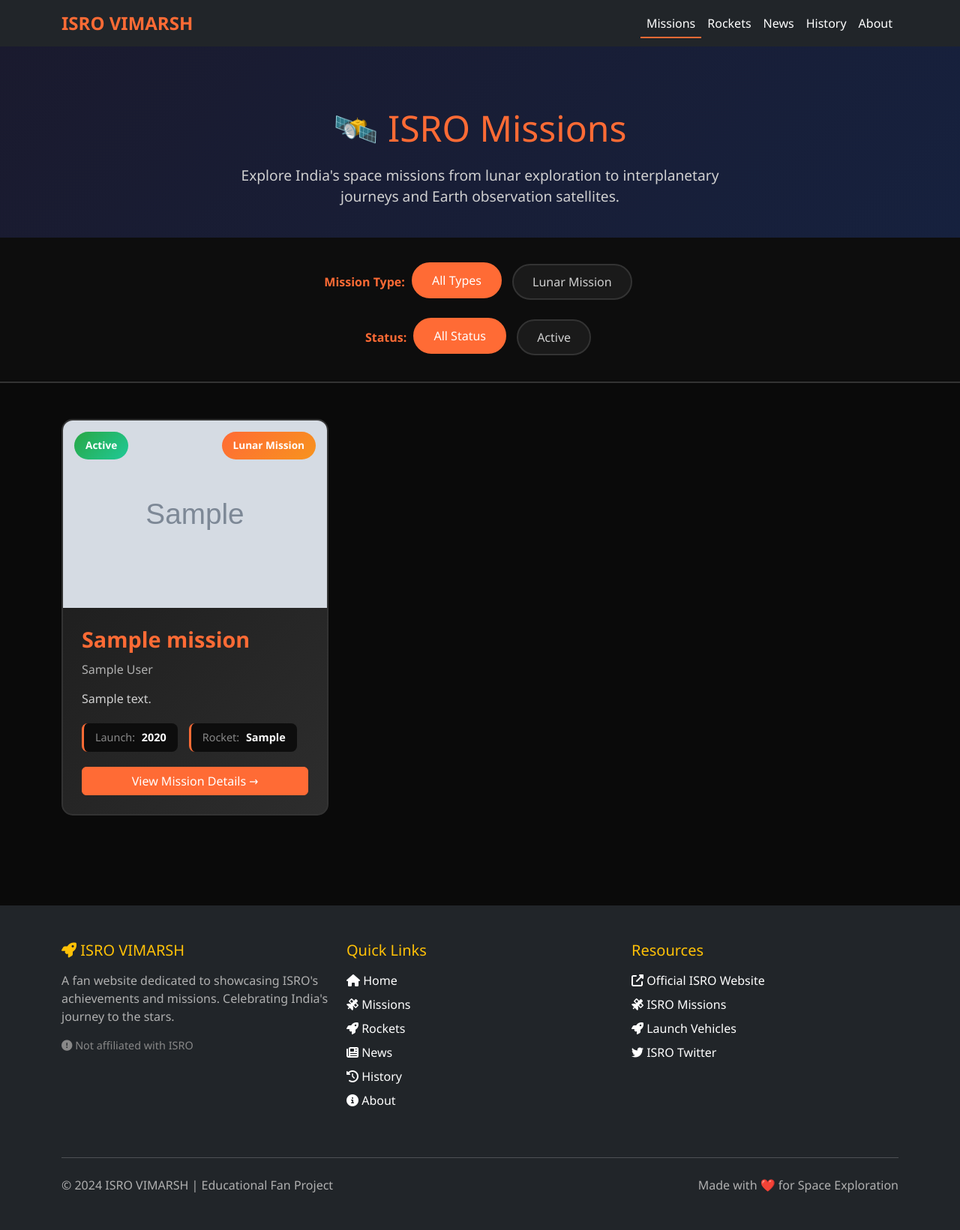
After one commit to with-mridul/isro-vimarsh, a Django app: page /missions/ in a window 1280 px wide. The commit adds this page. Shown: the whole page at 75% size. Run offline with Django 5.2, Linux system fonts and the light colour scheme; tables that the repository leaves empty hold one stand-in row (values such as "Sample post"); grey boxes marked "Sample" are stand-in pictures.

Commit message:
added a mission page

```diff
--- a/homepage/views.py
+++ b/homepage/views.py
@@ -5,7 +5,7 @@ from rockets.models import Rocket
 from .models import IsroAchievement
 
 def home(request):
-    featured_missions = Mission.objects.filter(featured_on_homepage=True).order_by('homepage_order')[:3]
+    featured_missions = Mission.objects.filter(featured_on_homepage=True).order_by('homepage_order')[:6]
     latest_news = NewsArticle.objects.filter(is_published=True)[:3]
 
     # Stats for quick glance section
--- a/isro_site/urls.py
+++ b/isro_site/urls.py
@@ -24,6 +24,7 @@ urlpatterns = [
     path('', include('homepage.urls')),
     path('rockets/', include('rockets.urls')),
     path('news/', include('news.urls')),
+    path('missions/', include('missions.urls')),
 ]
 
 # Serve media files in development
--- /dev/null
+++ b/missions/urls.py
@@ -0,0 +1,9 @@
+from django.urls import path
+from . import views
+
+app_name = 'missions'
+
+urlpatterns = [
+    path('', views.mission_list, name='mission_list'),
+    path('<int:pk>/', views.mission_detail, name='mission_detail'),
+]
--- a/missions/views.py
+++ b/missions/views.py
@@ -1,3 +1,52 @@
-from django.shortcuts import render
+from django.shortcuts import render, get_object_or_404
+from .models import Mission
 
-# Create your views here.
+def mission_list(request):
+    # Get filter from URL parameter
+    mission_type = request.GET.get('type', None)
+    status = request.GET.get('status', None)
+
+    missions = Mission.objects.all()
+
+    # Apply filters
+    if mission_type:
+        missions = missions.filter(mission_type=mission_type)
+    if status:
+        missions = missions.filter(status=status)
+
+    # Get all unique mission types that exist in database
+    existing_types = Mission.objects.values_list('mission_type', flat=True).distinct()
+    mission_types = []
+    for choice_value, choice_label in Mission.MISSION_TYPE_CHOICES:
+        if choice_value in existing_types:
+            mission_types.append({'value': choice_value, 'label': choice_label})
+
+    # Get all unique statuses that exist in database
+    existing_statuses = Mission.objects.values_list('status', flat=True).distinct()
+    statuses = []
+    for choice_value, choice_label in Mission.STATUS_CHOICES:
+        if choice_value in existing_statuses:
+            statuses.append({'value': choice_value, 'label': choice_label})
+
+    context = {
+        'missions': missions,
+        'mission_types': mission_types,
+        'statuses': statuses,
+        'selected_type': mission_type,
+        'selected_status': status,
+    }
+    return render(request, 'missions/mission_list.html', context)
+
+def mission_detail(request, pk):
+    mission = get_object_or_404(Mission, pk=pk)
+
+    # Get related missions (same type, exclude current)
+    related_missions = Mission.objects.filter(
+        mission_type=mission.mission_type
+    ).exclude(id=mission.id)[:3]
+
+    context = {
+        'mission': mission,
+        'related_missions': related_missions,
+    }
+    return render(request, 'missions/mission_detail.html', context)
--- a/templates/base.html
+++ b/templates/base.html
@@ -32,8 +32,11 @@
             </button>
             <div class="collapse navbar-collapse" id="navbarNav">
                 <ul class="navbar-nav ms-auto">
+                    {% comment %} <li class="nav-item">
+                        <a class="nav-link" href="{% url 'homepage:home' %}">Home</a>
+                    </li> {% endcomment %}
                     <li class="nav-item">
-                        <a class="nav-link" href="{% url 'homepage:home' %}">Home</a>
+                        <a class="nav-link" href="{% url 'missions:mission_list' %}">Missions</a>  <!-- Add this -->
                     </li>
                     <li class="nav-item">
                         <a class="nav-link" href="{% url 'rockets:rocket_list' %}">Rockets</a>
@@ -82,6 +85,11 @@
                     <li class="mb-2">
                         <a href="{% url 'homepage:home' %}" class="text-white" style="text-decoration: none;">
                             <i class="fas fa-home"></i> Home
+                        </a>
+                    </li>
+                    <li class="mb-2">
+                        <a href="{% url 'missions:mission_list' %}" class="text-white" style="text-decoration: none;">
+                            <i class="fas fa-satellite"></i> Missions
                         </a>
                     </li>
                     <li class="mb-2">
--- /dev/null
+++ b/templates/missions/mission_list.html
@@ -0,0 +1,276 @@
+{% extends 'base.html' %}
+{% load static %}
+
+{% block title %}ISRO Missions{% endblock %}
+
+{% block extra_css %}
+<style>
+    .missions-hero {
+        background: linear-gradient(135deg, #1a1a2e 0%, #16213e 100%);
+        padding: 80px 0 40px 0;
+        text-align: center;
+    }
+
+    .missions-hero h1 {
+        font-size: 3rem;
+        color: #ff6b35;
+        margin-bottom: 20px;
+    }
+
+    .missions-hero p {
+        font-size: 1.2rem;
+        color: #d0d0d0;
+        max-width: 700px;
+        margin: 0 auto;
+    }
+
+    /* Filter Section */
+    .filter-section {
+        background: #0d0d0d;
+        padding: 30px 0;
+        border-bottom: 2px solid #333;
+    }
+
+    .filter-btn {
+        background: #1a1a1a;
+        border: 2px solid #333;
+        color: #d0d0d0;
+        padding: 10px 25px;
+        margin: 5px;
+        border-radius: 25px;
+        cursor: pointer;
+        transition: all 0.3s;
+        text-decoration: none;
+        display: inline-block;
+    }
+
+    .filter-btn:hover, .filter-btn.active {
+        background: #ff6b35;
+        border-color: #ff6b35;
+        color: #fff;
+        transform: translateY(-2px);
+    }
+
+    /* Mission Cards */
+    .mission-card {
+        background: linear-gradient(135deg, #1a1a1a 0%, #2d2d2d 100%);
+        border: 2px solid #333;
+        border-radius: 15px;
+        overflow: hidden;
+        transition: all 0.4s;
+        height: 100%;
+        display: flex;
+        flex-direction: column;
+    }
+
+    .mission-card:hover {
+        transform: translateY(-10px);
+        box-shadow: 0 15px 40px rgba(255, 107, 53, 0.4);
+        border-color: #ff6b35;
+    }
+
+    .mission-image-container {
+        height: 250px;
+        background: linear-gradient(180deg, #0a0a0a 0%, #1a1a1a 100%);
+        display: flex;
+        align-items: center;
+        justify-content: center;
+        overflow: hidden;
+        position: relative;
+    }
+
+    .mission-image-container img {
+        width: 100%;
+        height: 100%;
+        object-fit: cover;
+        transition: transform 0.4s;
+    }
+
+    .mission-card:hover .mission-image-container img {
+        transform: scale(1.1);
+    }
+
+    .mission-badge {
+        position: absolute;
+        top: 15px;
+        right: 15px;
+        padding: 8px 15px;
+        border-radius: 20px;
+        font-weight: bold;
+        font-size: 0.85rem;
+        background: linear-gradient(135deg, #ff6b35 0%, #f7931e 100%);
+        color: #fff;
+    }
+
+    .status-badge {
+        position: absolute;
+        top: 15px;
+        left: 15px;
+        padding: 8px 15px;
+        border-radius: 20px;
+        font-weight: bold;
+        font-size: 0.85rem;
+    }
+
+    .status-planned { background: linear-gradient(135deg, #6c757d 0%, #495057 100%); }
+    .status-development { background: linear-gradient(135deg, #ffc107 0%, #ff9800 100%); }
+    .status-active { background: linear-gradient(135deg, #28a745 0%, #20c997 100%); }
+    .status-completed { background: linear-gradient(135deg, #007bff 0%, #0056b3 100%); }
+    .status-failed { background: linear-gradient(135deg, #dc3545 0%, #c82333 100%); }
+
+    .mission-card-body {
+        padding: 25px;
+        flex-grow: 1;
+        display: flex;
+        flex-direction: column;
+    }
+
+    .mission-name {
+        color: #ff6b35;
+        font-size: 1.8rem;
+        font-weight: bold;
+        margin-bottom: 10px;
+    }
+
+    .mission-full-name {
+        color: #b0b0b0;
+        font-size: 1rem;
+        margin-bottom: 15px;
+    }
+
+    .mission-description {
+        color: #d0d0d0;
+        margin-bottom: 20px;
+        line-height: 1.6;
+        flex-grow: 1;
+    }
+
+    .mission-meta {
+        display: flex;
+        gap: 15px;
+        margin-bottom: 20px;
+        flex-wrap: wrap;
+    }
+
+    .meta-item {
+        background: #0d0d0d;
+        padding: 8px 15px;
+        border-radius: 8px;
+        border-left: 3px solid #ff6b35;
+        font-size: 0.9rem;
+    }
+
+    .meta-label {
+        color: #888;
+        margin-right: 5px;
+    }
+
+    .meta-value {
+        color: #fff;
+        font-weight: bold;
+    }
+
+    @media (max-width: 768px) {
+        .missions-hero h1 {
+            font-size: 2rem;
+        }
+    }
+</style>
+{% endblock %}
+
+{% block content %}
+<!-- Hero Section -->
+<section class="missions-hero">
+    <div class="container">
+        <h1>🛰️ ISRO Missions</h1>
+        <p>Explore India's space missions from lunar exploration to interplanetary journeys and Earth observation satellites.</p>
+    </div>
+</section>
+
+<!-- Filter Section -->
+<section class="filter-section">
+    <div class="container text-center">
+        <div class="mb-3">
+            <strong style="color: #ff6b35;">Mission Type:</strong>
+            <a href="{% url 'missions:mission_list' %}" class="filter-btn {% if not selected_type %}active{% endif %}">All Types</a>
+            {% for type_dict in mission_types %}
+            <a href="?type={{ type_dict.value }}{% if selected_status %}&status={{ selected_status }}{% endif %}"
+               class="filter-btn {% if selected_type == type_dict.value %}active{% endif %}">
+                {{ type_dict.label }}
+            </a>
+            {% endfor %}
+        </div>
+        <div>
+            <strong style="color: #ff6b35;">Status:</strong>
+            <a href="{% url 'missions:mission_list' %}" class="filter-btn {% if not selected_status %}active{% endif %}">All Status</a>
+            {% for status_dict in statuses %}
+            <a href="?status={{ status_dict.value }}{% if selected_type %}&type={{ selected_type }}{% endif %}"
+               class="filter-btn {% if selected_status == status_dict.value %}active{% endif %}">
+                {{ status_dict.label }}
+            </a>
+            {% endfor %}
+        </div>
+    </div>
+</section>
+
+<!-- Missions Grid -->
+<section class="py-5">
+    <div class="container">
+        <div class="row">
+            {% for mission in missions %}
+            <div class="col-md-6 col-lg-4 mb-4">
+                <div class="mission-card">
+                    <div class="mission-image-container">
+                        {% if mission.mission_image %}
+                        <img src="{{ mission.mission_image.url }}" alt="{{ mission.name }}">
+                        {% else %}
+                        <div class="text-center p-4">
+                            <i class="fas fa-satellite" style="font-size: 100px; color: #ff6b35;"></i>
+                        </div>
+                        {% endif %}
+                        <span class="mission-badge">{{ mission.get_mission_type_display }}</span>
+                        <span class="status-badge status-{{ mission.status }}">
+                            {{ mission.get_status_display }}
+                        </span>
+                    </div>
+
+                    <div class="mission-card-body">
+                        <h3 class="mission-name">{{ mission.name }}</h3>
+                        {% if mission.full_name %}
+                        <p class="mission-full-name">{{ mission.full_name }}</p>
+                        {% endif %}
+                        <p class="mission-description">{{ mission.description|truncatewords:25 }}</p>
+
+                        <div class="mission-meta">
+                            {% if mission.launch_date %}
+                            <div class="meta-item">
+                                <span class="meta-label">Launch:</span>
+                                <span class="meta-value">{{ mission.launch_date|date:"Y" }}</span>
+                            </div>
+                            {% endif %}
+                            {% if mission.rocket_used %}
+                            <div class="meta-item">
+                                <span class="meta-label">Rocket:</span>
+                                <span class="meta-value">{{ mission.rocket_used }}</span>
+                            </div>
+                            {% endif %}
+                        </div>
+
+                        <a href="{% url 'missions:mission_detail' mission.pk %}" class="btn btn-primary w-100">
+                            View Mission Details →
+                        </a>
+                    </div>
+                </div>
+            </div>
+            {% empty %}
+            <div class="col-12">
+                <div class="text-center py-5">
+                    <p class="lead">No missions found. Add some in the admin panel!</p>
+                    <a href="/admin/missions/mission/add/" class="btn btn-primary">Add Mission</a>
+                </div>
+            </div>
+            {% endfor %}
+        </div>
+    </div>
+</section>
+{% endblock %}
```
Also changed, not shown: templates/missions/mission_detail.html (added, +214 -0 lines).
